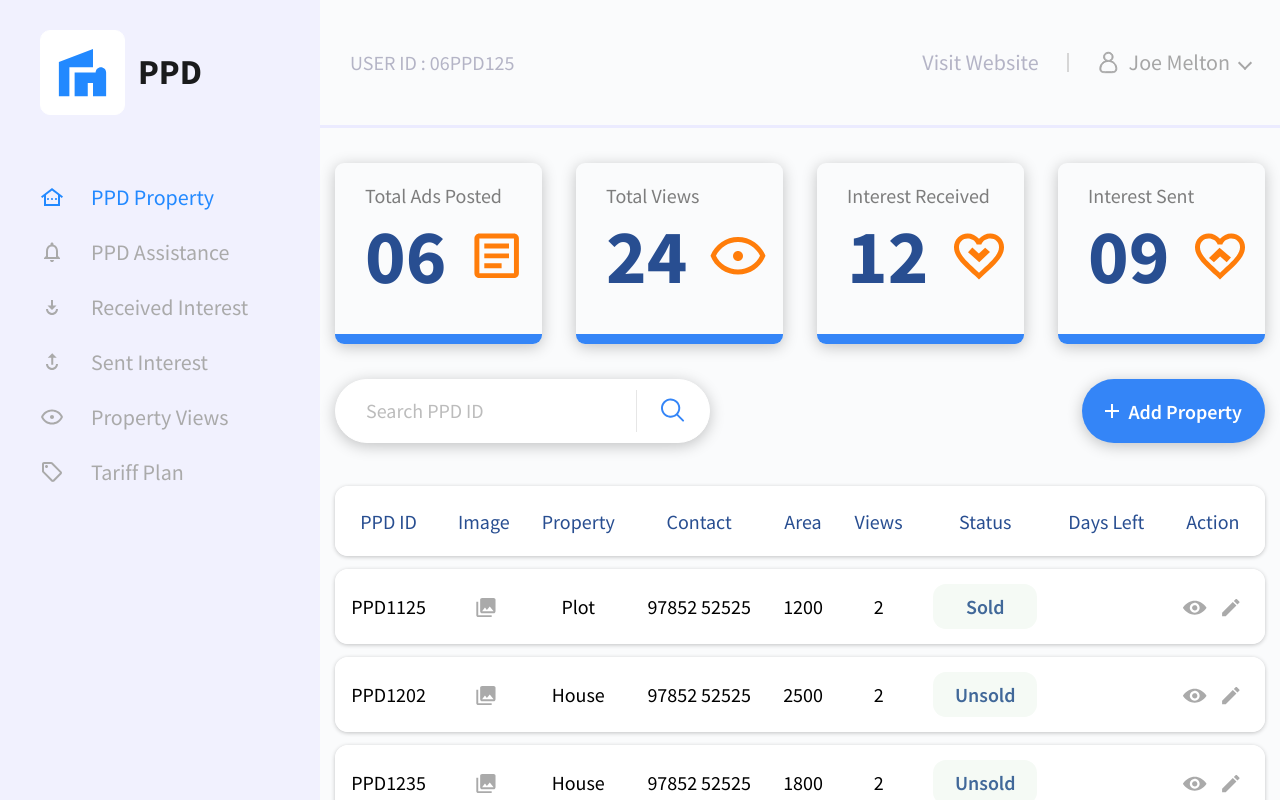
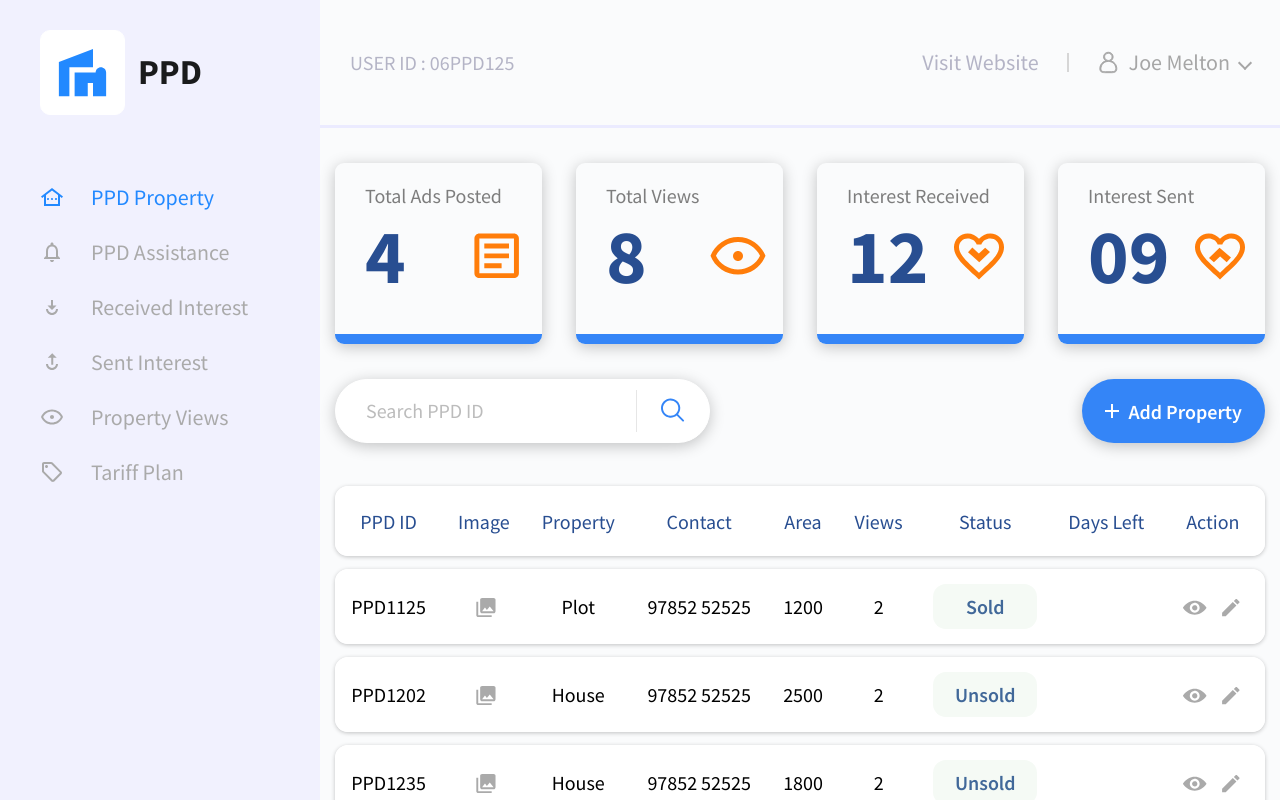
Before and after one commit to prspro/ppd-site, a React (Create React App) app: page / in a window 1280 px wide. Built offline with nearby package versions, Linux system fonts and the light colour scheme.

Commit message:
some fixes and search filter

```diff
--- a/src/components/DataList/useDataList.js
+++ b/src/components/DataList/useDataList.js
@@ -1,12 +1,12 @@
 import { useDispatch } from "react-redux";
-import { add } from "../../store/slices/ppdSlice";
+import { addPPD } from "../../store/slices/ppdSlice";
 
 const useDataTable = () => {
   const dispatch = useDispatch();
 
   const addPPDitem = () => {
     dispatch(
-      add({
+      addPPD({
         id: "PPD1125",
         image: "",
         propertyType: "Plot",
@@ -15,7 +15,6 @@ const useDataTable = () => {
         views: 2,
         status: "sold",
         date: "",
-        isAdded: true,
       })
     );
   };
--- a/src/components/DataTable/DataTable.js
+++ b/src/components/DataTable/DataTable.js
@@ -2,7 +2,7 @@ import React from "react";
 import useDataTable from "../DataTable/useDataTable";
 import "./datatable.sass";
 import SVGicon from "../_Misc/SVGicon/SVGicon";
-import classNames from "classnames";
+// import classNames from "classnames";
 
 const DataTable = () => {
   const { dataList } = useDataTable();
@@ -25,7 +25,7 @@ const DataTable = () => {
       <tbody>
         {dataList.map((entry, idx) => {
           return (
-            <tr key={idx} className={classNames({"added": entry.isAdded})}>
+            <tr key={idx} >
               <td>{entry.id}</td>
               <td>
                 <button>
--- a/src/components/DataTable/datatable.sass
+++ b/src/components/DataTable/datatable.sass
@@ -9,8 +9,8 @@
         border-radius: $radius
         overflow: hidden
         height: $rowHeight
-        &.added
-            animation: appear 1s
+        // &.added
+        //     animation: appear .5s
     & th
         font-weight: 400
         color: #284E91
@@ -50,10 +50,10 @@
         color: #416899
         font-weight: 600
 
-@keyframes appear
-  0%
-    transform: translateY(-100%)
-    opacity: 0
-  100%
-    transform: translateY(0)
-    opacity: 1
+// @keyframes appear
+//   0%
+//     transform: translateY(-100%)
+//     opacity: 0
+//   100%
+//     transform: translateY(0)
+//     opacity: 1
--- a/src/components/DataTable/useDataTable.js
+++ b/src/components/DataTable/useDataTable.js
@@ -1,9 +1,11 @@
 import { useSelector } from 'react-redux';
-
 
 const useDataTable = () => {
 
-    const dataList = useSelector((state) => state.ppd.list);
+    const filterValue = useSelector((state) => state.ppd.filterValue);
+    const dataList = useSelector((state) => state.ppd.list).filter( (entry) => {
+        return entry.id.includes(filterValue);
+    });
 
     return {
         dataList
--- a/src/components/Summary/Summary.js
+++ b/src/components/Summary/Summary.js
@@ -4,13 +4,16 @@ import "./summary.sass";
 import SummaryCard from "../SummaryCard/SummaryCard";
 
 const Summary = () => {
+
+  const { viewsCount, totalAdsCount } = useSummary();
+
   return (
     <ul className="summary">
       <li className="summary__item">
-        <SummaryCard title="Total  Ads Posted" number="06" icon="article" />
+        <SummaryCard title="Total  Ads Posted" number={totalAdsCount} icon="article" />
       </li>
       <li className="summary__item">
-        <SummaryCard title="Total Views" number="24" icon="eye2" />
+        <SummaryCard title="Total Views" number={viewsCount} icon="eye2" />
       </li>
       <li className="summary__item">
         <SummaryCard title="Interest Received" number="12" icon="heart-down" />
--- a/src/components/Summary/useSummary.js
+++ b/src/components/Summary/useSummary.js
@@ -0,0 +1,18 @@
+import { useSelector } from "react-redux";
+
+const useSummary = () => {
+  const dataList = useSelector((state) => state.ppd.list);
+
+  const viewsCount = dataList.reduce((prev, current) => {
+    return prev + current.views;
+  }, 0);
+
+  const totalAdsCount = dataList.length;
+
+  return {
+    viewsCount,
+    totalAdsCount,
+  };
+};
+
+export default useSummary;
--- a/src/components/_Misc/SearchBar/SearchBar.js
+++ b/src/components/_Misc/SearchBar/SearchBar.js
@@ -18,7 +18,7 @@ const SearchBar = ({ className, placeholder }) => {
         <input
           onFocus={handleFocus}
           onBlur={handleBlur}
-          onChange={(e) => {
+          onInput={(e) => {
             handleValueChange(e.target.value);
           }}
           className="search__input"
--- a/src/components/_Misc/SearchBar/useSearchBar.js
+++ b/src/components/_Misc/SearchBar/useSearchBar.js
@@ -1,4 +1,6 @@
 import { useState } from "react";
+import { useDispatch } from "react-redux";
+import { updateFilter } from "../../../store/slices/ppdSlice";
 
 const useSearchBar = () => {
   const [isFocused, setIsFocused] = useState(false);
@@ -16,17 +18,20 @@ const useSearchBar = () => {
     }
   }
 
-
+  const dispatch = useDispatch();
 
   const handleValueChange = (inputText) => {
     setValue(inputText);
+    dispatch(updateFilter(
+      inputText
+    ));
   }
 
   return {
     isFocused,
     handleFocus,
     handleBlur,
-    handleValueChange
+    handleValueChange,
   };
 };
 
--- a/src/store/slices/ppdSlice.js
+++ b/src/store/slices/ppdSlice.js
@@ -5,16 +5,19 @@ export const ppdSlice = createSlice({
   name: "ppd",
   initialState: {
     list: propertyList,
-    searchValue: "",
+    filterValue: "",
   },
   reducers: {
-    add: (state, action) => {
+    addPPD: (state, action) => {
       state.list.push(action.payload);
     },
+    updateFilter: (state, action) => {
+      state.filterValue = action.payload;
+    }
   },
 });
 
 
 export default ppdSlice.reducer;
 
-export const { add } = ppdSlice.actions;
+export const { addPPD, updateFilter } = ppdSlice.actions;
```
Also changed, not shown: src/components/PropertAdd/PropertAdd.js (added, +11 -0 lines), src/components/PropertAdd/usePropertAdd.js (added, +11 -0 lines), src/components/PropertAdd/propertadd.sass (added).
